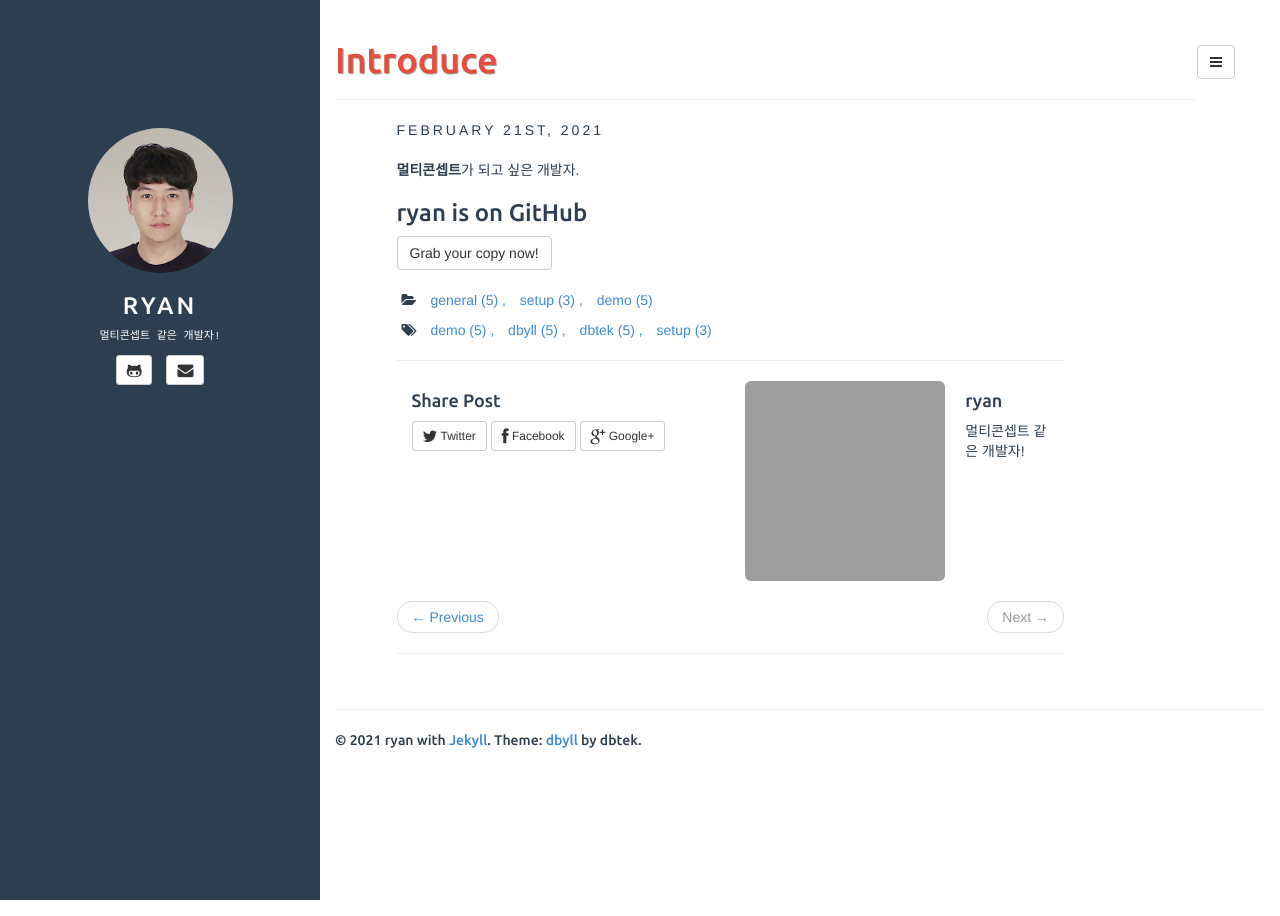
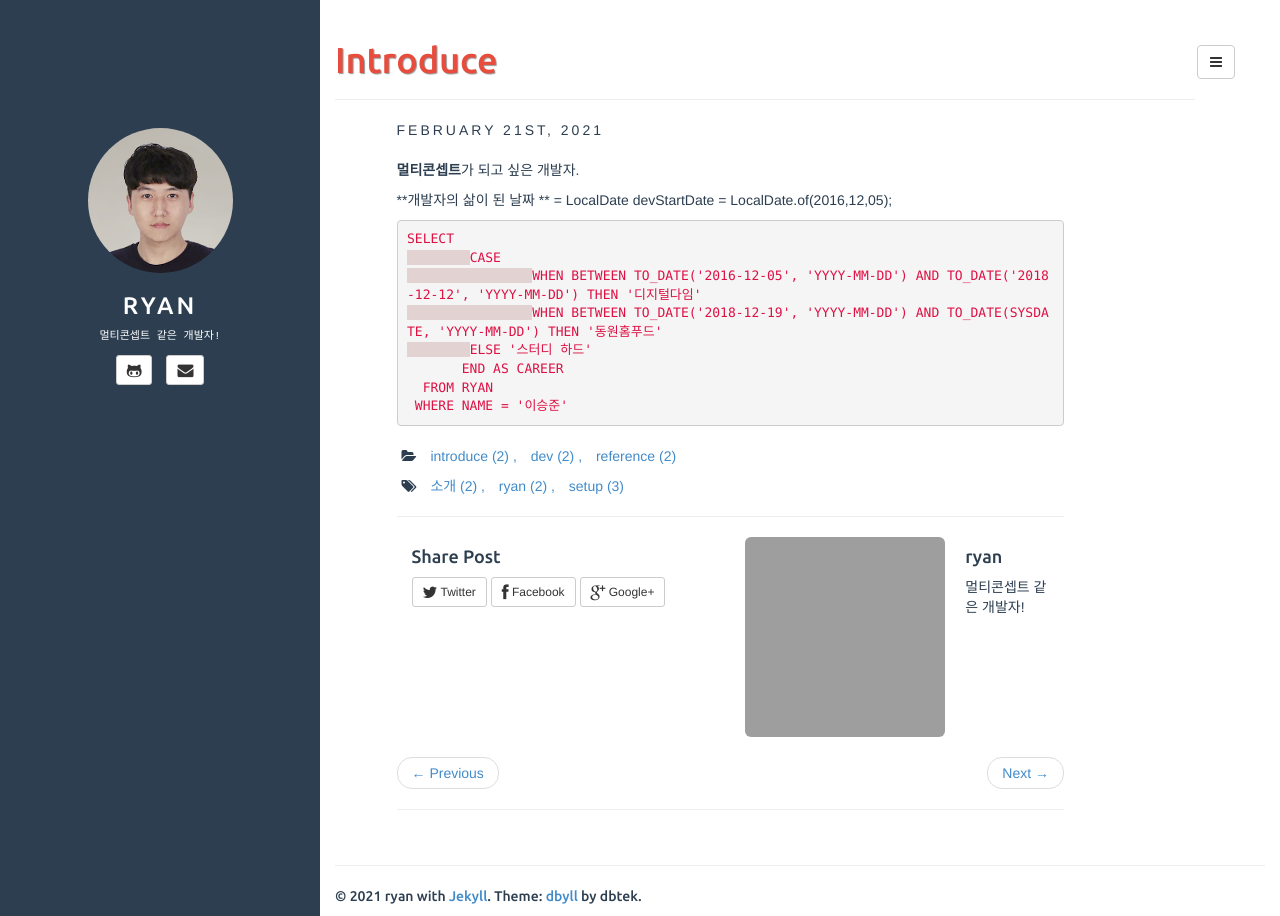
Before and after one commit to ryan2win6/ryan2win6.github.io, a Jekyll site: the page built from _posts/2021-02-21-introduce.md, in a window 1280 px wide. Built offline with Jekyll 4.4.1, drawn with Linux system fonts in a browser that asks for light colours; comment, search, counter and statistics services are not loaded; grey boxes are pictures that could not be loaded.

Commit message:
blog setting v4

```diff
--- a/_posts/2021-02-21-introduce.md
+++ b/_posts/2021-02-21-introduce.md
@@ -1,15 +1,23 @@
 ---
 layout: post
 title: Introduce
-categories: [general, setup, demo]
-tags: [demo, dbyll, dbtek, setup]
-fullview: true
+categories: [introduce, dev, reference]
+tags: [소개, ryan, setup]
 comments: true
 ---
 
 **멀티콘셉트**가 되고 싶은 개발자.
 
+**개발자의 삶이 된 날짜 ** = LocalDate devStartDate = LocalDate.of(2016,12,05);
 
-### ryan is on GitHub
 
-<a class="btn btn-default" href="https://github.com/ryan2win6">Grab your copy now!</a>
+ {% highlight yaml %}
+SELECT
+	CASE
+		WHEN BETWEEN TO_DATE('2016-12-05', 'YYYY-MM-DD') AND TO_DATE('2018-12-12', 'YYYY-MM-DD') THEN '디지털다임'
+		WHEN BETWEEN TO_DATE('2018-12-19', 'YYYY-MM-DD') AND TO_DATE(SYSDATE, 'YYYY-MM-DD') THEN '동원홈푸드'
+	ELSE '스터디 하드'
+       END AS CAREER
+  FROM RYAN
+ WHERE NAME = '이승준'
+{% endhighlight %}
```
Also changed, not shown: _posts/2013-11-15-hello-world.md (deleted, +0 -16 lines), _posts/2021-02-22-dev.md (added, +15 -0 lines), _posts/hidden/2013-11-14-sample-2.md (renamed from _posts/2013-11-14-sample-2.md), _posts/hidden/2013-11-14-sample.md (renamed from _posts/2013-11-14-sample.md), _posts/hidden/2013-11-15-configuration.md (renamed from _posts/2013-11-15-configuration.md).
